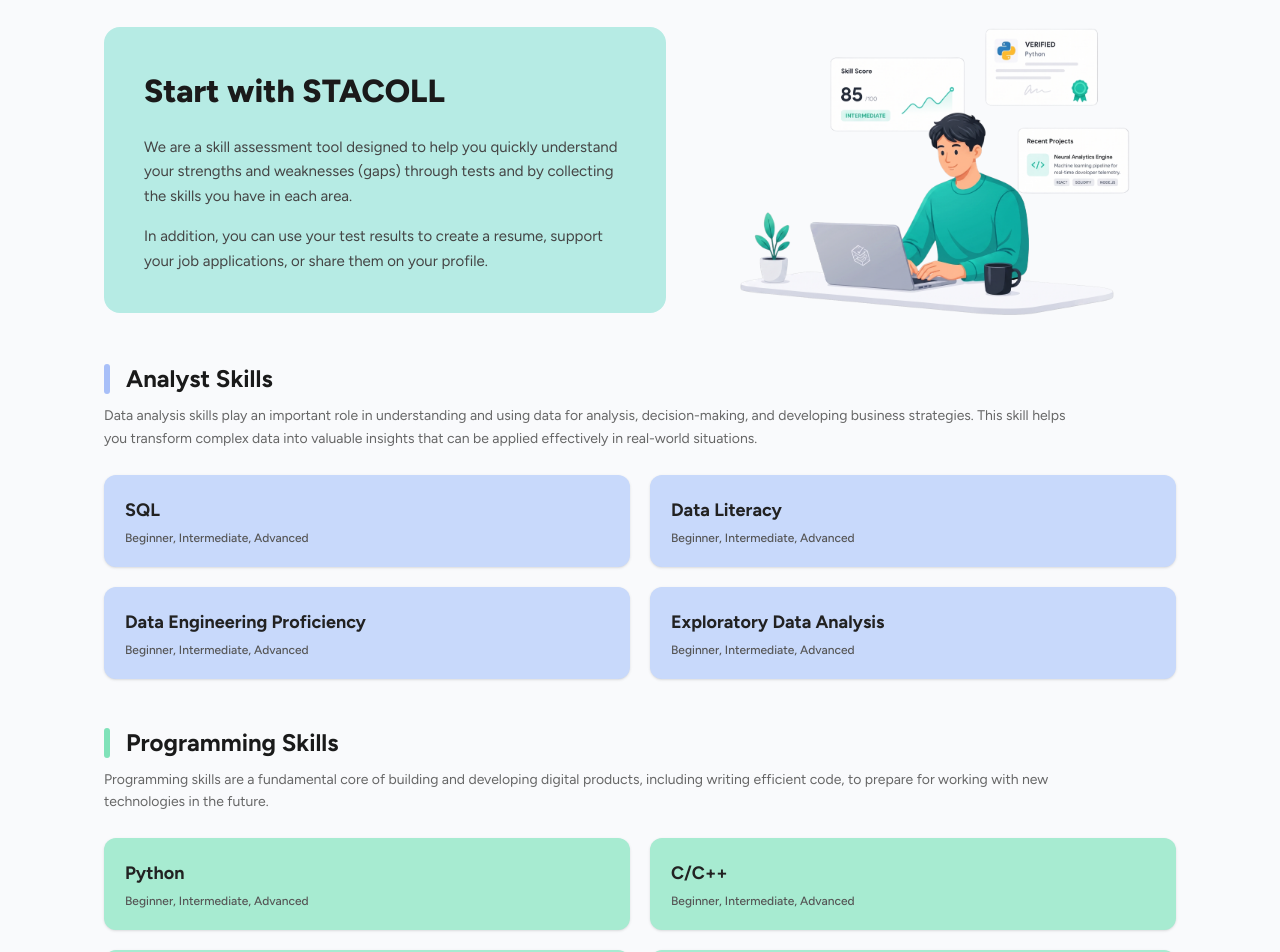
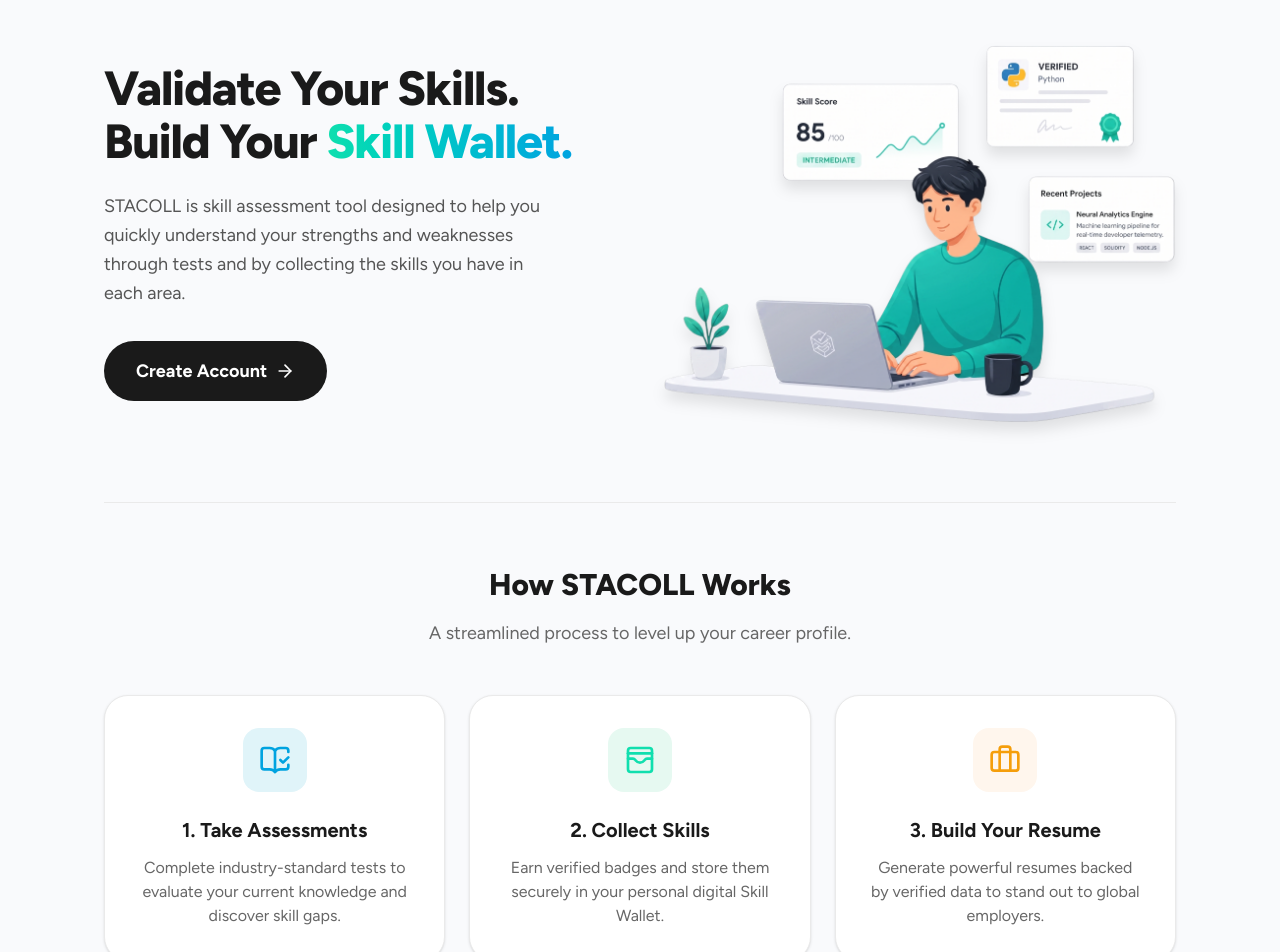
Before and after one commit to n0ngh0/stacoll-webapplication, a Next.js app in the folder frontend/: page / in a window 1280 px wide. Shown: the part 80-1032 px from the top of the page. Built offline with nearby package versions, Linux system fonts and the light colour scheme.

Commit message:
Refactor code structure for improved readability and maintainability

```diff
--- a/frontend/app/(public)/page.tsx
+++ b/frontend/app/(public)/page.tsx
@@ -1,6 +1,8 @@
 "use client";
 import { useEffect, useState } from "react";
 import { useRouter } from "next/navigation";
+import Link from "next/link";
+import { BookOpenCheck, Briefcase, BriefcaseBusiness, WalletCards } from "lucide-react";
 
 export default function LandingPage() {
     const router = useRouter();
@@ -18,27 +20,74 @@
     if (!shouldRender) return <div className="min-h-screen bg-[#f7f7f8] font-sans animate-in fade-in duration-700" />;
     return (
         <div className="flex-1 flex flex-col">
-            <div className="flex-grow bg-[#f9fafc] text-[#333333] font-sans animate-in fade-in duration-700 pb-20">
+            <div className="flex-grow bg-[#f9fafc] text-[#333333] font-sans animate-in fade-in duration-700">
 
-                <main className="px-[5%] max-w-[1200px] mx-auto mt-8 pb-12">
-                    <section className="flex flex-col md:flex-row gap-7 mb-12 items-center">
-                        <div className="flex-1 bg-[#b6ebe4] p-10 rounded-2xl">
-                            <h1 className="text-[32px] font-extrabold text-[#1a1a1a] mb-5">Start with STACOLL</h1>
-                            <p className="mb-4 text-[15px] text-[#444] leading-relaxed">
-                                We are a skill assessment tool designed to help you quickly understand your strengths and weaknesses (gaps) through tests and by collecting the skills you have in each area.
+                <main className="px-[5%] max-w-[1200px] mx-auto mt-12 pb-12">
+                    <section className="flex flex-col md:flex-row gap-12 mb-20 items-center">
+                        <div className="flex-1 flex flex-col justify-center relative z-10">
+                            <h1 className="text-5xl font-extrabold text-[#1a1a1a] mb-6 leading-[1.1] tracking-tight">
+                                Validate Your Skills.<br />
+                                Build Your <span className="text-transparent bg-clip-text bg-gradient-to-r from-[#10DFAE] to-[#00a3e0]">Skill Wallet.</span>
+                            </h1>
+                            <p className="mb-8 text-lg text-[#555] leading-relaxed max-w-[90%]">
+                                STACOLL is skill assessment tool designed to help you quickly understand your strengths and weaknesses through tests and by collecting the skills you have in each area.
                             </p>
-                            <p className="text-[15px] text-[#444] leading-relaxed">
-                                In addition, you can use your test results to create a resume, support your job applications, or share them on your profile.
-                            </p>
+
+                            <div className="flex flex-wrap gap-4 items-center">
+                                <Link href="/signup" className="px-8 py-4 bg-[#1a1a1a] text-white rounded-full font-bold text-lg hover:bg-[#333] hover:shadow-xl hover:-translate-y-1 transition-all duration-300 flex items-center gap-2">
+                                    Create Account
+                                    <svg width="20" height="20" viewBox="0 0 24 24" fill="none" stroke="currentColor" strokeWidth="2" strokeLinecap="round" strokeLinejoin="round"><path d="M5 12h14" /><path d="m12 5 7 7-7 7" /></svg>
+                                </Link>
+                            </div>
                         </div>
-                        <div className="flex-1 w-full flex items-center justify-center">
+                        <div className="flex-1 w-full flex items-center justify-center relative">
+                            <div className="absolute inset-0 bg-gradient-to-tr from-[#10DFAE]/20 to-[#00a3e0]/20 blur-[80px] -z-10 rounded-full w-full h-full m-auto"></div>
                             <img
                                 src="/assets/landing-illustration.png"
-                                alt="STACOLL Skill Assessment Illustration"
-                                className="w-full h-auto object-contain max-h-[290px] animate-in fade-in slide-in-from-right duration-1000"
+                                alt="STACOLL Skill Assessment Dashboard"
+                                className="w-full h-auto object-contain max-h-[450px] drop-shadow-xl animate-in fade-in zoom-in-95 duration-1000"
                             />
                         </div>
                     </section>
+
+                    <div className="py-8 border-t border-[#eaeaea] text-center"></div>
+
+                    <section className="mb-24">
+                        <div className="text-center mb-12">
+                            <h2 className="text-3xl font-extrabold text-[#1a1a1a] mb-4">How STACOLL Works</h2>
+                            <p className="text-[#666] text-lg max-w-2xl mx-auto">A streamlined process to level up your career profile.</p>
+                        </div>
+                        <div className="grid grid-cols-1 md:grid-cols-3 gap-6">
+                            <div className="p-8 bg-white rounded-3xl border border-[#eaeaea] text-center shadow-sm hover:shadow-md transition-shadow">
+                                <div className="w-16 h-16 mx-auto bg-[#e0f4f9] text-[#00a3e0] rounded-2xl flex items-center justify-center mb-6">
+                                    <BookOpenCheck width={32} height={32} />
+                                </div>
+                                <h3 className="text-xl font-bold mb-3 text-[#1a1a1a]">1. Take Assessments</h3>
+                                <p className="text-[#666]">Complete industry-standard tests to evaluate your current knowledge and discover skill gaps.</p>
+                            </div>
+                            <div className="p-8 bg-white rounded-3xl border border-[#eaeaea] text-center shadow-sm hover:shadow-md transition-shadow">
+                                <div className="w-16 h-16 mx-auto bg-[#e6f9f1] text-[#10DFAE] rounded-2xl flex items-center justify-center mb-6">
+                                    <WalletCards width={32} height={32} />
+                                </div>
+                                <h3 className="text-xl font-bold mb-3 text-[#1a1a1a]">2. Collect Skills</h3>
+                                <p className="text-[#666]">Earn verified badges and store them securely in your personal digital Skill Wallet.</p>
+                            </div>
+                            <div className="p-8 bg-white rounded-3xl border border-[#eaeaea] text-center shadow-sm hover:shadow-md transition-shadow">
+                                <div className="w-16 h-16 mx-auto bg-[#fff6ed] text-[#f59e0b] rounded-2xl flex items-center justify-center mb-6">
+                                    <Briefcase width={32} height={32} />
+                                </div>
+                                <h3 className="text-xl font-bold mb-3 text-[#1a1a1a]">3. Build Your Resume</h3>
+                                <p className="text-[#666]">Generate powerful resumes backed by verified data to stand out to global employers.</p>
+                            </div>
+                        </div>
+                    </section>
+
+                    <div className="py-8 border-t border-[#eaeaea] text-center"></div>
+
+                    <div className="text-center mb-12">
+                        <h2 className="text-3xl font-extrabold text-[#1a1a1a] mb-4">Explore Skill Domains</h2>
+                        <p className="text-[#666] text-lg max-w-2xl mx-auto">Choose an area to begin your assessment journey.</p>
+                    </div>
 
                     {/* Analyst Skills Section */}
                     <section className="mb-12">
```
Also changed, not shown: frontend/public/assets/Assessments-icon.png (added).
